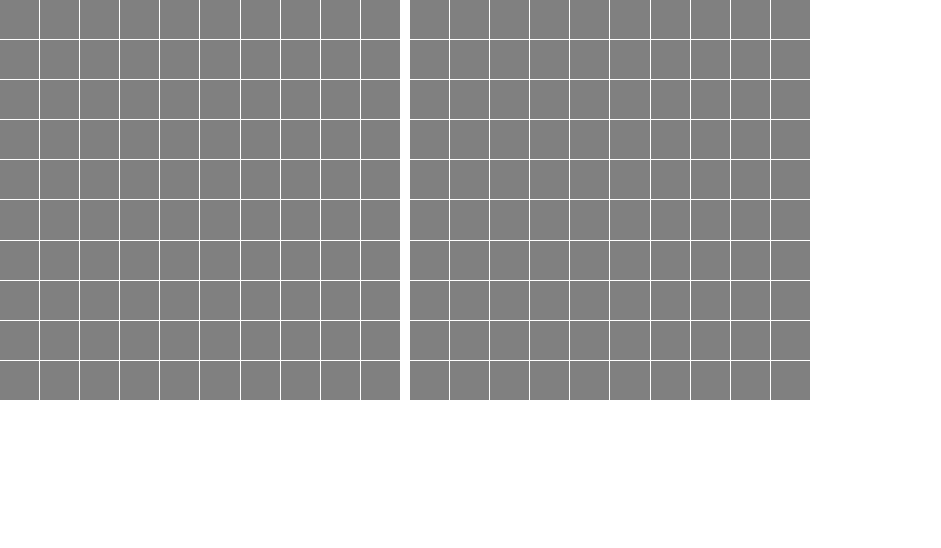
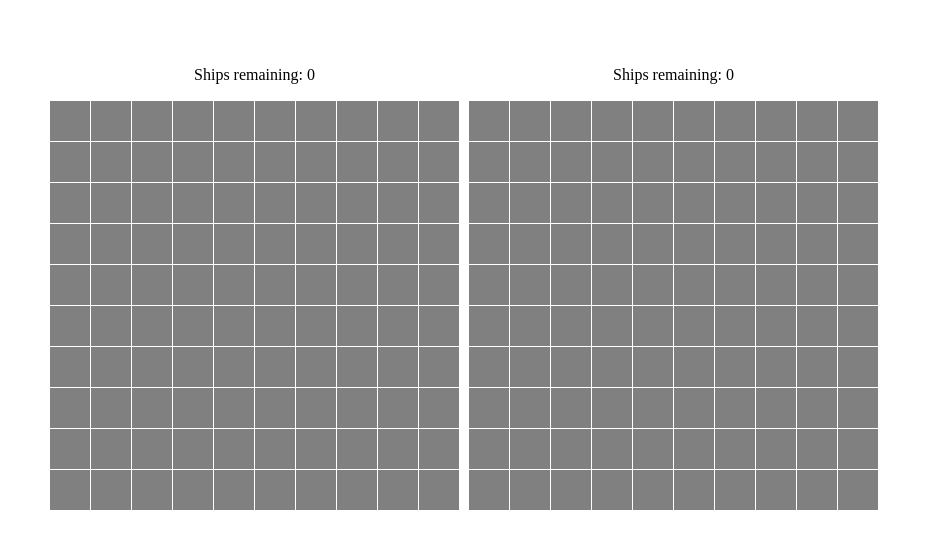
Before and after one commit to rchrd-0/battleship, a website built with webpack: page src/template.html in a window 1280 px wide. Shown: the whole page, without its empty margins (0-941 px from the left). Built offline with nearby package versions, Linux system fonts and the light colour scheme.

Commit message:
Display ship counter in in DOM

```diff
--- a/src/modules/dom.js
+++ b/src/modules/dom.js
@@ -31,6 +31,13 @@ const renderShips = (player) => {
   }
 };
 
+const updateShipCount = (player) => {
+  const thisBoard = player.isHuman ? playerBoard : compBoard;
+  const shipCounter = thisBoard.querySelector('.ship-counter');
+  const shipsRemaining = player.board.shipsRemaining();
+  shipCounter.textContent = `Ships remaining: ${shipsRemaining}`;
+};
+
 const updateBoard = (player) => {
   const thisBoard = player.isHuman ? playerBoard : compBoard;
   const { tiles } = player.board;
@@ -50,6 +57,7 @@ const updateBoard = (player) => {
       }
     }
   }
+  updateShipCount(player);
 };
 
 const toggleEvents = () => compBoard.classList.toggle('no-events');
--- a/src/modules/event-controller.js
+++ b/src/modules/event-controller.js
@@ -2,7 +2,6 @@ import * as game from './game';
 import * as helpers from './helpers';
 
 const initBoardEvents = () => {
-
   const playerCells = document.querySelectorAll('#comp-board .board-cell');
   playerCells.forEach((cell) => {
     cell.addEventListener('click', (e) => {
--- a/src/modules/game.js
+++ b/src/modules/game.js
@@ -11,6 +11,8 @@ const startGame = () => {
   players.p1 = playerFactory('', 1, true, true);
   players.com = playerFactory('', 2, false, false);
   dom.createBoard(players.p1, players.com);
+  dom.updateBoard(players.p1);
+  dom.updateBoard(players.com);
 };
 
 const playComMove = async () => {
--- a/src/style.css
+++ b/src/style.css
@@ -37,17 +37,15 @@ html {
 
 } */
 
-
 #gameboards {
+  padding: 50px;
   display: flex;
   gap: 10px;
 }
 
 .board {
-  width: 400px;
-  height: 400px;
   display: grid;
-  grid-template-rows: repeat(10, 1fr);
+  grid-template-rows: fit-content repeat(10, 1fr);
   grid-template-columns: repeat(10, 1fr);
   grid-gap: 1px;
 }
@@ -56,7 +54,17 @@ html {
   pointer-events: none;
 }
 
+.ship-counter {
+  height: 50px;
+  display: flex;
+  justify-content: center;
+  align-items: center;
+  grid-area: 1 / 1 / 2 / -1;
+}
+
 .board-cell {
+  height: 40px;
+  width: 40px;
   background-color: grey;
 }
 
--- a/src/template.html
+++ b/src/template.html
@@ -9,8 +9,12 @@
   <body>
     <main>
       <div id="gameboards">
-        <div class="board no-events" id="player-board" data-board="p1"></div>
-        <div class="board" id="comp-board" data-board="com"></div>
+        <div class="board no-events" id="player-board" data-board="p1">
+          <div class="ship-counter"></div>
+        </div>
+        <div class="board" id="comp-board" data-board="com">
+          <div class="ship-counter"></div>
+        </div>
       </div>
     </main>
   </body>
```
Also changed, not shown: dist/index.html, dist/main.js, dist/style.css.
